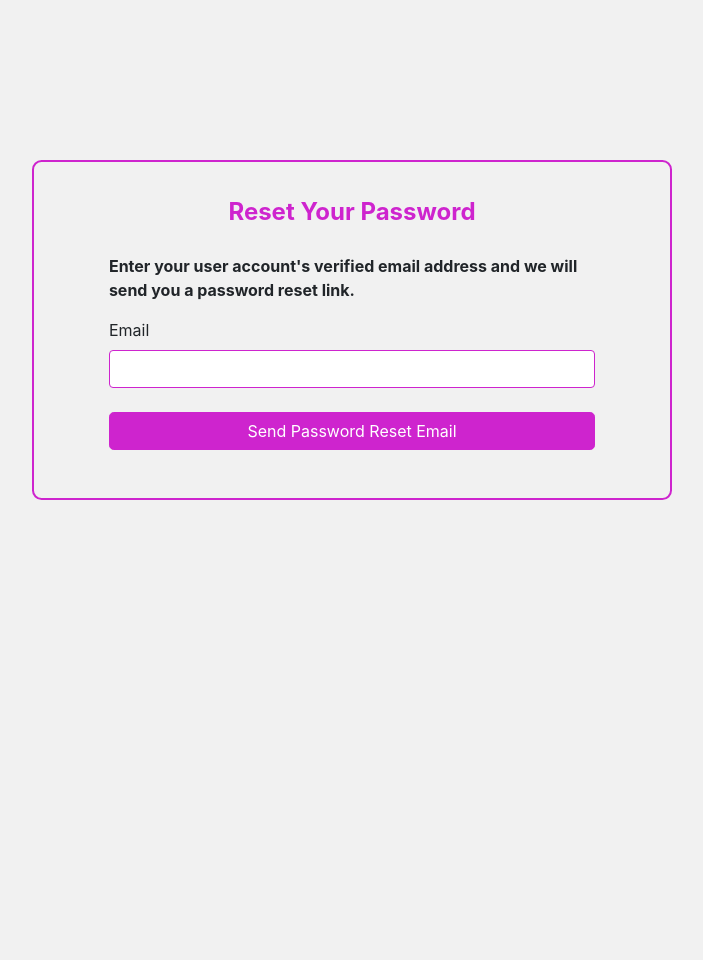
After one commit to Ekenzy-101/Flask-Blog-App, a Flask app: page /reset-password in a window 1280 px wide. The commit adds this page. Shown: the whole page, without its empty margins (288-991 px from the left). Run offline with Flask 2, Linux system fonts and the light colour scheme; some libraries are stand-ins or nearby versions.

Commit message:
feat: Created and Styled the reset  password pages

```diff
--- a/flaskblog/static/sass/login.scss
+++ b/flaskblog/static/sass/login.scss
@@ -1,7 +1,7 @@
 body {
     width: 100vw;
     height: 100vh;
-    background: lightgray;
+    background: #f1f1f1;
 }
 
 .register-section {
--- a/flaskblog/static/sass/register.scss
+++ b/flaskblog/static/sass/register.scss
@@ -4,7 +4,7 @@ body {
     align-items: center;
     width: 100vw;
     height: 100vh;
-    background: lightgray;
+    background: #f1f1f1;
 
 }
 
--- a/flaskblog/static/sass/user.scss
+++ b/flaskblog/static/sass/user.scss
@@ -43,6 +43,7 @@
             }
         }
         .media-links {
+            margin-top: 0.5rem;
             display: flex;
             width: 60%;
             justify-content: space-around;
--- a/flaskblog/templates/login.html
+++ b/flaskblog/templates/login.html
@@ -49,7 +49,7 @@
         </div>
         <div class="form-group">
             <p class="text-center">
-                Forgot Password? <a class="ml-2" href="#">Reset</a>
+                Forgot Password? <a class="ml-2" href="{{ url_for('reset_request') }}">Reset</a>
             </p>
         </div>
     </form>
--- /dev/null
+++ b/flaskblog/templates/reset-request.html
@@ -0,0 +1,33 @@
+{% extends "layout.html" %}
+{% block header%}
+<link rel="stylesheet" href="{{ url_for('static', filename='css/login.scss.css') }}" />
+{% endblock header %}
+{% block content %}
+<div class="register-section">
+    <form method="POST" >
+        {{ form.hidden_tag() }}
+        <legend class="mb-4">Reset Your Password</legend>
+        <div class="form-group">
+            <strong>Enter your user account's verified email address and we will send you a password reset link.</strong>
+        </div>
+        <div class="form-group">
+            {{ form.email.label(class="form-control-label") }}
+            {% if form.email.errors %}
+            {{ form.email(class="form-control is-invalid")}}
+            <div class="invalid-feedback">
+                {% for error in form.email.errors %}
+                <span>{{ error }}</span>
+                {% endfor %}
+            </div>
+            {%  else %}
+            {{ form.email(class="form-control")}}
+            <div class="valid-feedback">Looks good</div>
+            {% endif %}
+        </div>
+        <div class="form-group mt-4">
+            {{ form.submit(class="btn register-btn")}}
+        </div>
+    </form>
+
+</div>
+{% endblock content %}
--- a/flaskblog/templates/user.html
+++ b/flaskblog/templates/user.html
@@ -45,7 +45,7 @@
 </nav>
 
 <div class="media">
-    <img src="{{ image_file }}" alt="avatar" class="img-user img-thumbnails ">
+    <img src="{{ url_for('static', filename='profile-pics/' + user.image_file) }}" alt="avatar" class="img-user img-thumbnails ">
     <div class="media-body">
         <p class="fullname">{{user.fullname}}</p>
         <small class="username text-muted">{{user.username}}</small>
```
Also changed, not shown: flaskblog/templates/reset-token.html (added, +44 -0 lines).
